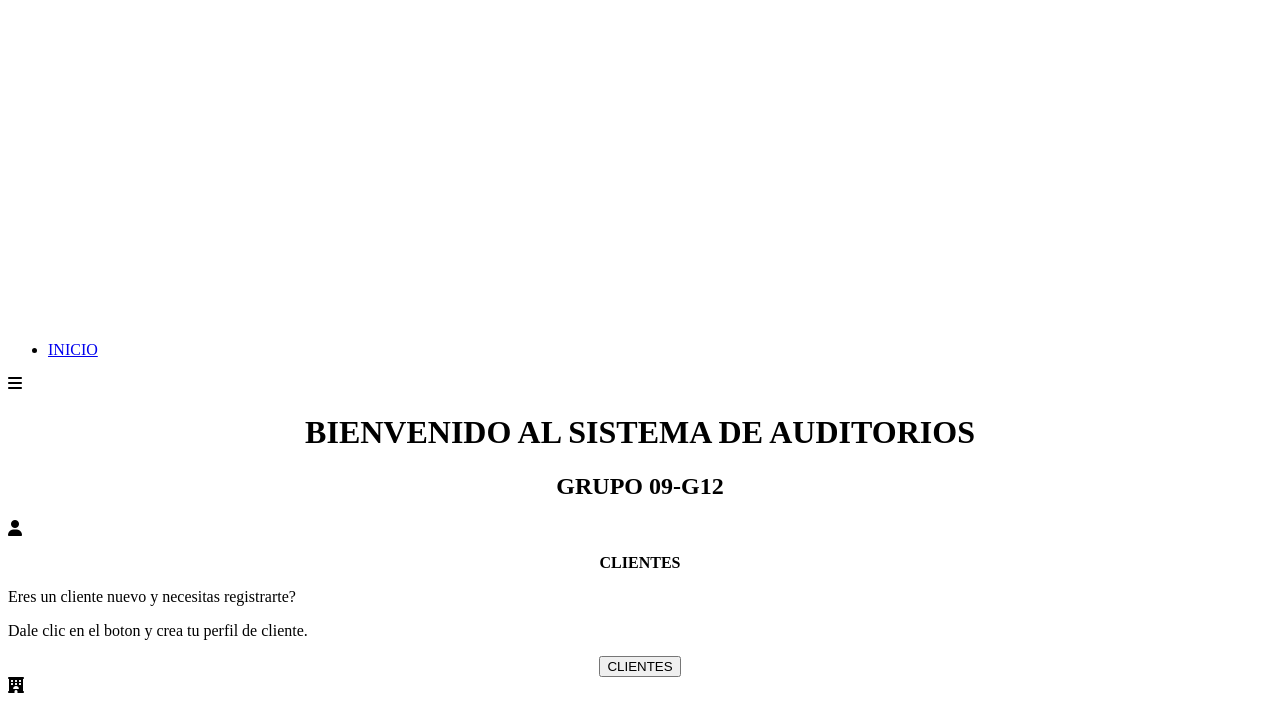
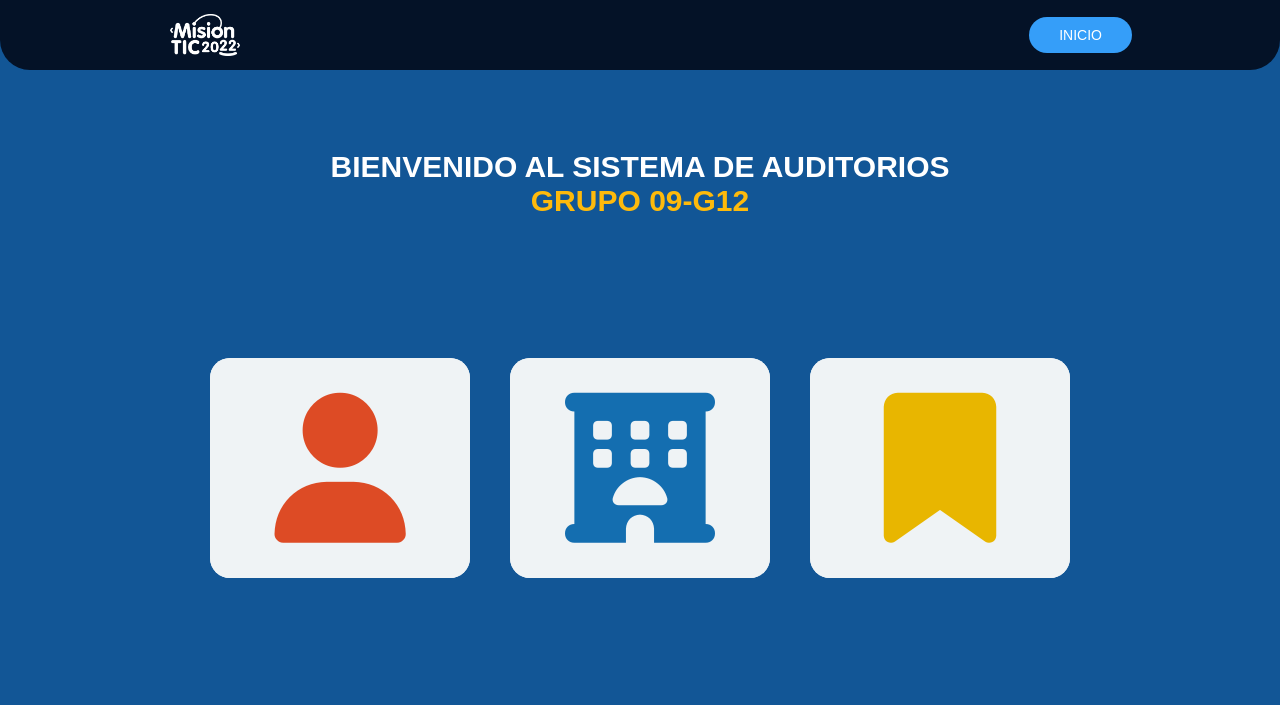
Before and after one commit to JuanDa1907/Reto5Prueba, a plain HTML site: page Front1.0/index.html in a window 1280 px wide. Shown: the top 705 px of the page. Drawn offline with Linux system fonts and the light colour scheme; the site is published under a folder, as on GitHub Pages, so addresses that start at the root find nothing.

Commit message:
Update index.html

```diff
--- a/Front1.0/index.html
+++ b/Front1.0/index.html
@@ -6,7 +6,7 @@
     <meta name="viewport" content="width=device-width, initial-scale=1.0">
     <title>MisionTic 2022</title>
     <script src="https://kit.fontawesome.com/41bcea2ae3.js" crossorigin="anonymous"></script>
-    <link rel="stylesheet" href="/css/estilos.css">
+    <link rel="stylesheet" href="CSS/estilos.css">
 </head>
 <body>
 
```
